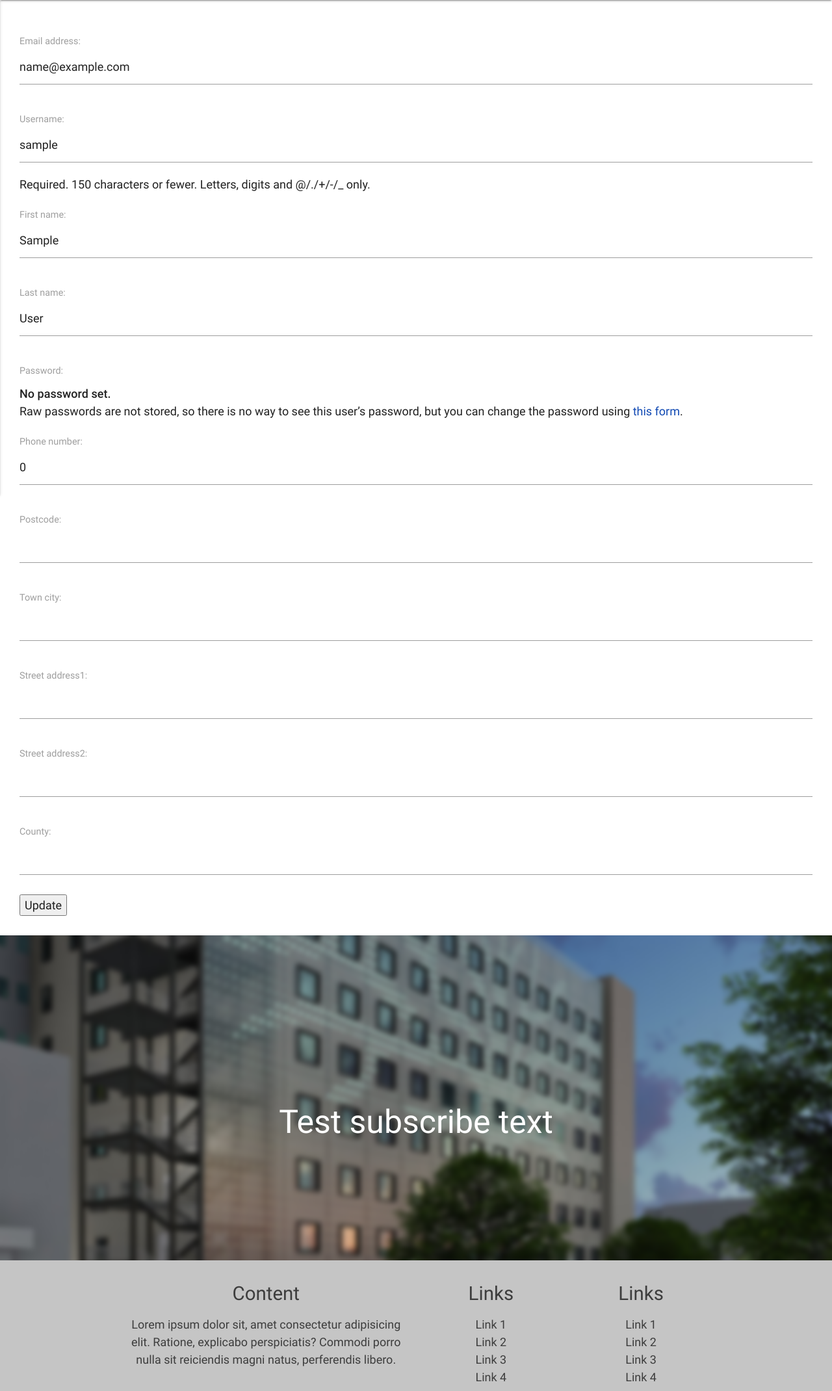
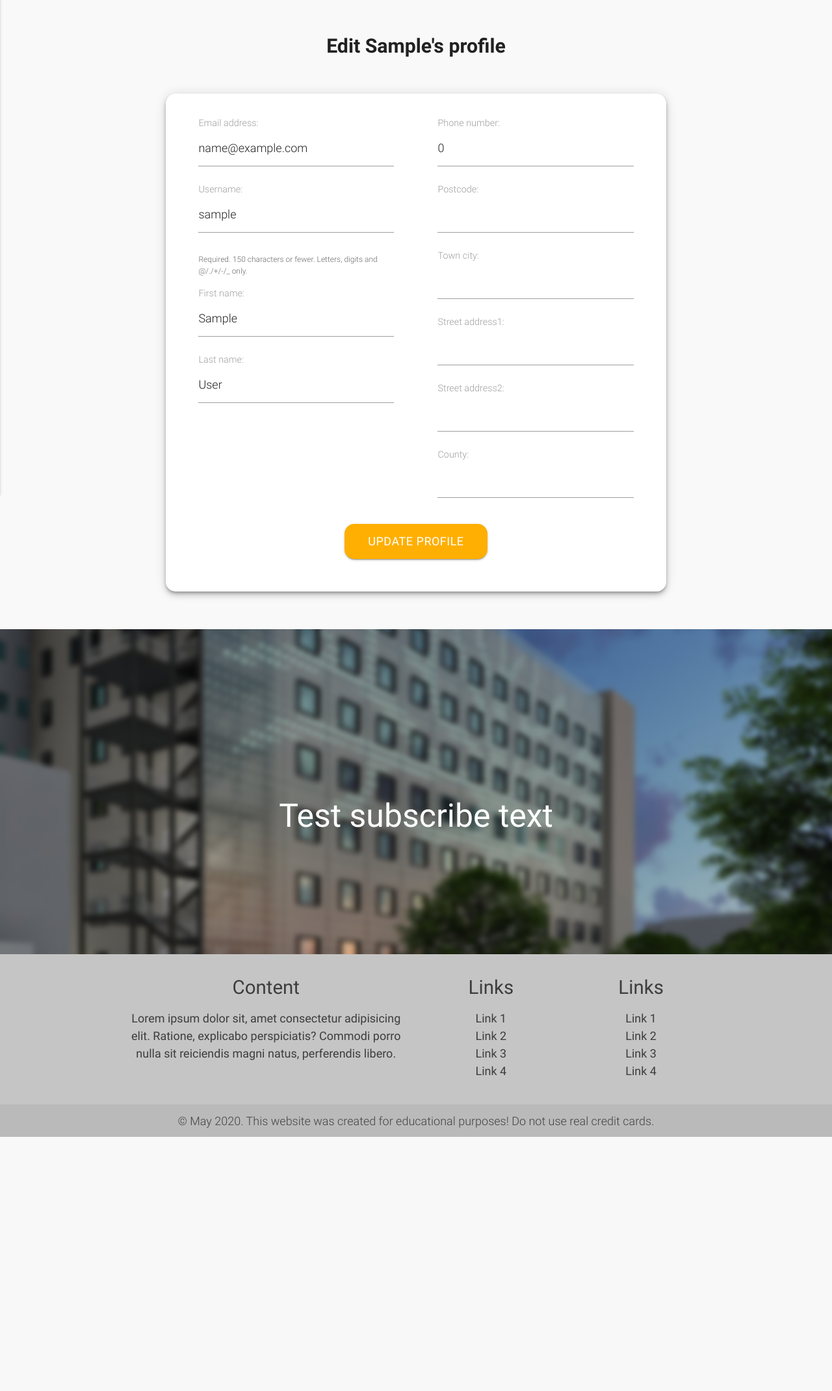
Before and after one commit to iulianpro/give-help, a Django app: page /accounts/profile/edit/ in a window 1280 px wide. Shown: the part 99-2239 px from the top of the page at 65% size. After the commit the page ends 1848 px from the top, so only its background shows below. Run offline with Django 3.2, Linux system fonts and the light colour scheme; the visitor is signed in with stand-in values (Sample User, id 1).

Commit message:
Added style tu user edit profile page, profile form

```diff
--- a/accounts/forms.py
+++ b/accounts/forms.py
@@ -52,10 +52,10 @@ class UserRegistrationForm(UserCreationForm):
 
 
 class EditProfileForm(UserChangeForm):
-
+    password = None
     class Meta:
         model = User
-        fields = ['email', 'username', 'first_name', 'last_name', 'password']
+        fields = ['email', 'username', 'first_name', 'last_name']
 
 
 class DonorForm(forms.ModelForm):
--- a/accounts/templates/edit-profile.html
+++ b/accounts/templates/edit-profile.html
@@ -2,11 +2,49 @@
 
 {% block content %}
 
-<form method="POST">
-    {% csrf_token %}
-    {{ edit_profile_form.as_p }}
-    {{ edit_donor_form.as_p}}
-    <button type="submit">Update</button>
-</form>
+<div class="section">
+    <div class="container">
+        <div class="row">
+            <div class="col s10 offset-s1">
+                <div class="row">
+                    <div class="col s12">
+                        <p class="center-align flow-text bold-text">Edit {{ user.first_name }}'s profile</p>
+                    </div>
+                </div>
+                <div class="row z-depth-3 white round-corner">
+                    <form method="POST">
+                        {% csrf_token %}
+                        <div class="row">
+                            <div class="col s12 m6">
+                                <div class="profile-card">
+                                    {% for field in edit_profile_form %}
+                                        {{ field.label_tag }}
+                                        {{ field }}
+                                        {% if field.help_text %}
+                                            <p class="form-help-text">{{ field.help_text }}</p>
+                                        {% endif %}
+                                        {% for error in field.errors %}
+                                            <p class="form-error-text">{{ error }}</p>
+                                        {% endfor %}
+                                    {% endfor %}
+                                </div>
+                            </div>
+                            <div class="col s12 m6">
+                                <div class="profile-card">
+                                    {{ edit_donor_form }}
+                                </div>
+                            </div>
+                        </div>
+                        <div class="row">
+                            <div class="center-align">
+                                <button class="waves-effect waves-light btn-large bg-button round-corner" type="submit"">Update profile</a>
+                            </div>
+                        </div>
+                    </form>
+                </div>
+            </div>
+        </div>
+    </div>
+</div>
 
 {% endblock %}
--- a/static/css/style.css
+++ b/static/css/style.css
@@ -18,6 +18,10 @@ a:hover {
 
 .round-corner {
     border-radius: 15px;
+}
+
+.hide {
+    display: none;
 }
 
 /* Navigation */
```
